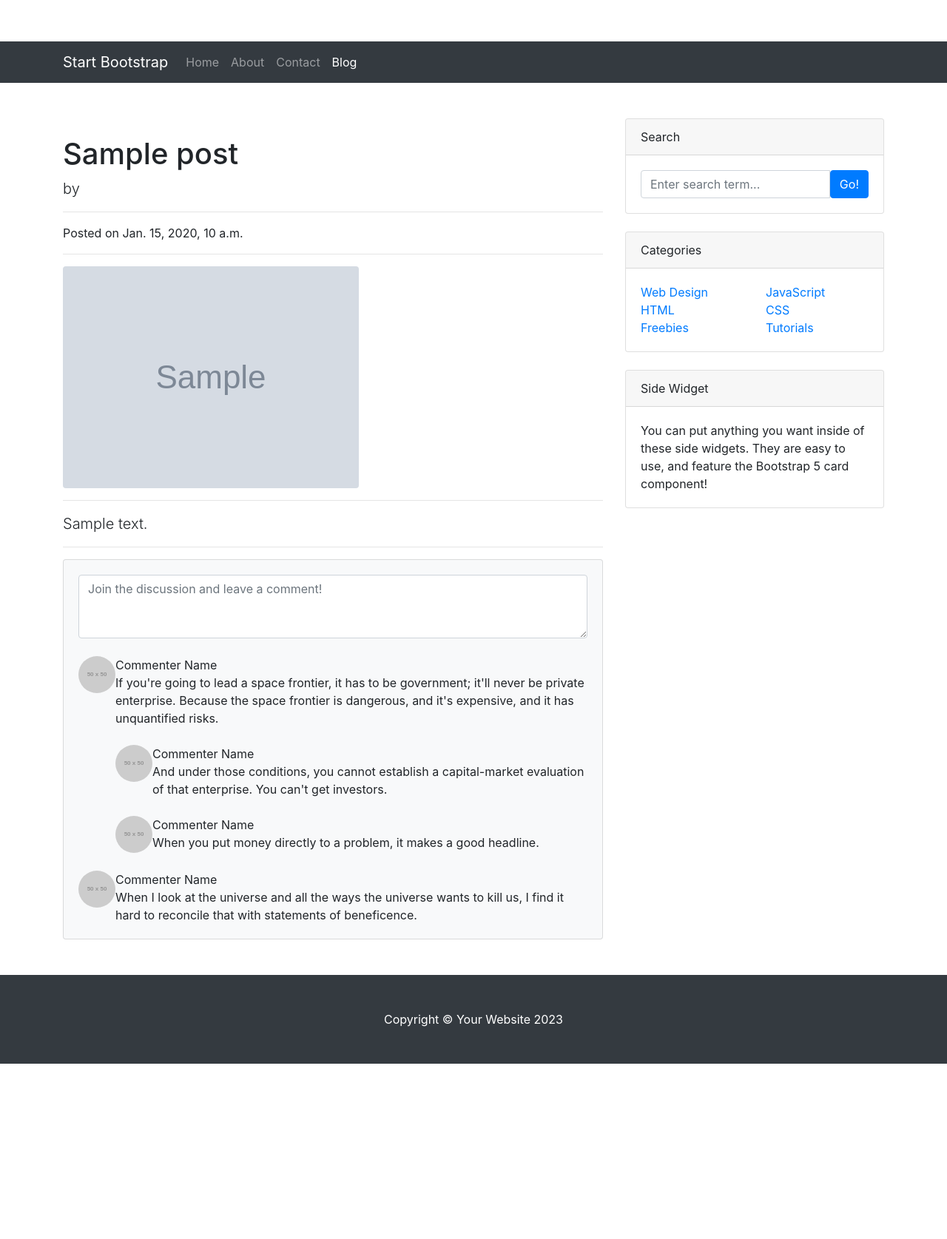
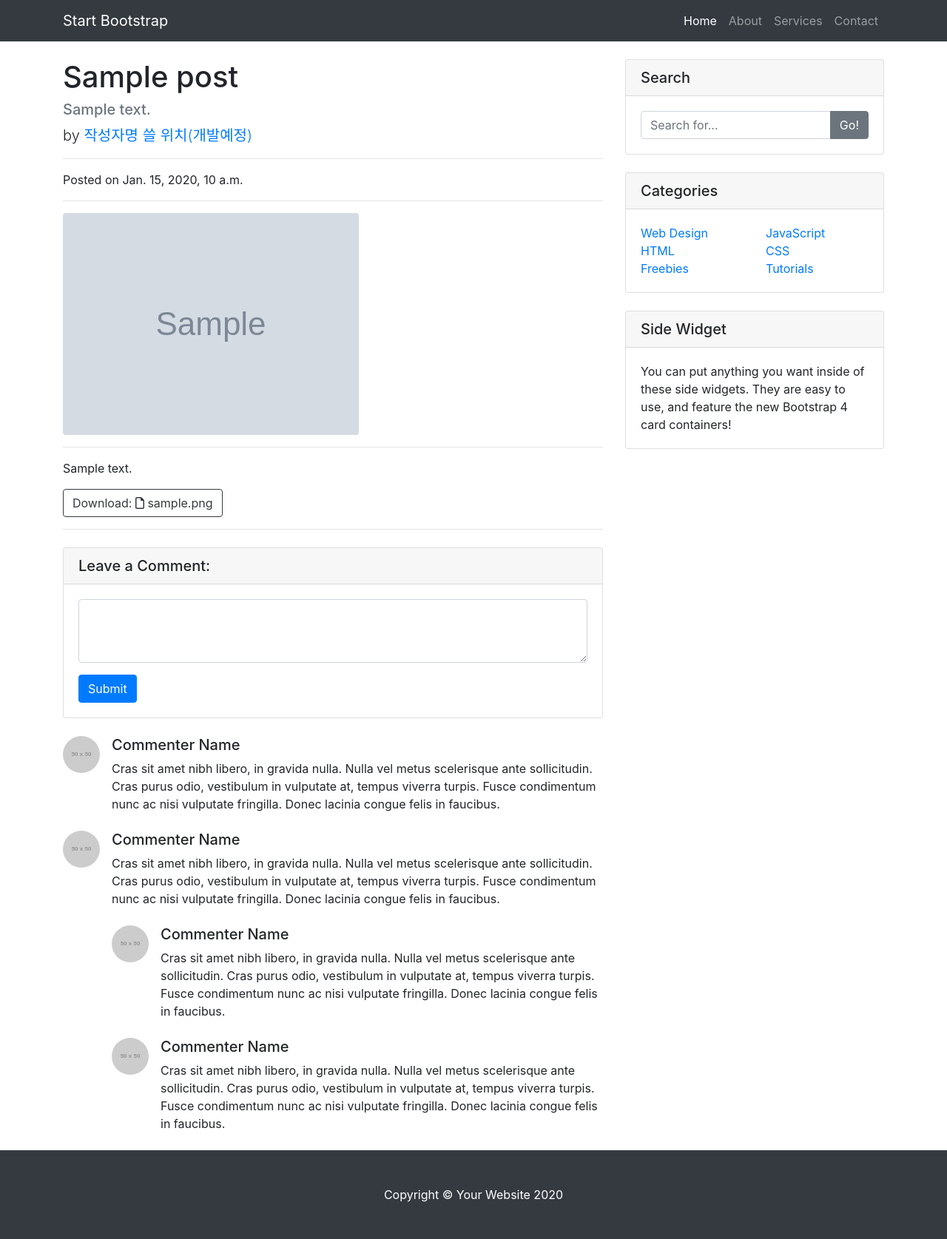
Before and after one commit to 1hacio/study2, a Django app: page /blog/1/ in a window 1280 px wide. Shown: the whole page at 74% size. Before the commit the page ends 1438 px from the top, so only its background shows below. Run offline with Django 5.2, Linux system fonts and the light colour scheme; tables that the repository leaves empty hold one stand-in row (values such as "Sample post"); grey boxes marked "Sample" are stand-in pictures; grey boxes labelled with a size stand in for pictures from a placeholder-image service; some libraries are stand-ins or nearby versions.

Commit message:
대표이미지 문제, 다운버튼, 미리보기와 요약추가

```diff
--- a/blog/templates/blog/post_detail.html
+++ b/blog/templates/blog/post_detail.html
@@ -1,157 +1,248 @@
 <!DOCTYPE html>
+{% load static %}
+<html lang="ko">
 
-{% load static %}
+<head>
 
-<html lang="en">
-    <head>
-        <meta charset="utf-8" />
-        <meta name="viewport" content="width=device-width, initial-scale=1, shrink-to-fit=no" />
-        <meta name="description" content="" />
-        <meta name="author" content="" />
-        <title>{{ post.title } - Blog}</title>
-        <!-- Favicon-->
-        <link rel="icon" type="image/x-icon" href="assets/favicon.ico" />
-        <link href="{% static 'blog/css/blog-post.css' %}" rel="stylesheet" media="screen"/>
-        <!-- Core theme CSS (includes Bootstrap)-->
-        <link href="{% static 'blog/bootstrap/bootstrap.min.css' %}" rel="stylesheet" media="screen"/>
+    <meta charset="utf-8">
+    <meta name="viewport" content="width=device-width, initial-scale=1, shrink-to-fit=no">
+    <meta name="description" content="">
+    <meta name="author" content="">
+
+    <title>{{ post.title }} - Blog</title>
+
+    <!-- Bootstrap core CSS -->
+    <link rel="stylesheet" href="{% static 'blog/bootstrap/bootstrap.min.css' %}" media="screen">
+
+    <!-- Custom styles for this template -->
+    <link rel="stylesheet" href="{% static 'blog/css/blog-post.css' %}" media="screen">
+    <script src="https://kit.fontawesome.com/216f309edf.js" crossorigin="anonymous"></script>
 </head>
+
 <body>
-        <!-- Responsive navbar-->
-        <nav class="navbar navbar-expand-lg navbar-dark bg-dark">
+
+<!-- Navigation -->
+<nav class="navbar navbar-expand-lg navbar-dark bg-dark fixed-top">
     <div class="container">
-                <a class="navbar-brand" href="#!">Start Bootstrap</a>
-                <button class="navbar-toggler" type="button" data-bs-toggle="collapse" data-bs-target="#navbarSupportedContent" aria-controls="navbarSupportedContent" aria-expanded="false" aria-label="Toggle navigation"><span class="navbar-toggler-icon"></span></button>
-                <div class="collapse navbar-collapse" id="navbarSupportedContent">
-                    <ul class="navbar-nav ms-auto mb-2 mb-lg-0">
-                        <li class="nav-item"><a class="nav-link" href="#">Home</a></li>
-                        <li class="nav-item"><a class="nav-link" href="#!">About</a></li>
-                        <li class="nav-item"><a class="nav-link" href="#!">Contact</a></li>
-                        <li class="nav-item"><a class="nav-link active" aria-current="page" href="#">Blog</a></li>
+        <a class="navbar-brand" href="#">Start Bootstrap</a>
+        <button class="navbar-toggler" type="button" data-toggle="collapse" data-target="#navbarResponsive" aria-controls="navbarResponsive" aria-expanded="false" aria-label="Toggle navigation">
+            <span class="navbar-toggler-icon"></span>
+        </button>
+        <div class="collapse navbar-collapse" id="navbarResponsive">
+            <ul class="navbar-nav ml-auto">
+                <li class="nav-item active">
+                    <a class="nav-link" href="#">Home
+                        <span class="sr-only">(current)</span>
+                    </a>
+                </li>
+                <li class="nav-item">
+                    <a class="nav-link" href="#">About</a>
+                </li>
+                <li class="nav-item">
+                    <a class="nav-link" href="#">Services</a>
+                </li>
+                <li class="nav-item">
+                    <a class="nav-link" href="#">Contact</a>
+                </li>
             </ul>
         </div>
     </div>
 </nav>
-        <!-- Page content-->
-        <div class="container mt-5">
+
+<!-- Page Content -->
+<div class="container">
+
     <div class="row">
+
+        <!-- Post Content Column -->
         <div class="col-lg-8">
-                    <!-- Post content-->
 
-                    <!-- Title-->
+            <!-- Title -->
             <h1 class="mt-4">{{ post.title }}</h1>
-                    <!-- Author-->
+            <h5 class="text-muted">{{ post.hook_text }}</h5>
+            <!-- Author -->
             <p class="lead">
                 by
-                        <a href="#!">{{ post.author }}</a>
+                <a href="#">작성자명 쓸 위치(개발예정)</a>
             </p>
-                    <hr />
-                    <!-- Date/Time-->
+
+            <hr>
+
+            <!-- Date/Time -->
             <p>Posted on {{ post.created_at }}</p>
-                    <hr />
-                    <!-- Preview image-->
-                    <img class="img-fluid rounded" src="{{ post.head_image.url }}" alt="..." />
-                    <hr />
-                    <!-- Post content-->
-                    <p class="lead">{{ post.content }}</p>
-                    <hr />
-                    <!-- Comments section-->
-                    <section class="mb-5">
-                        <div class="card bg-light">
+
+            <hr>
+
+            <!-- Preview Image -->
+            {% if post.head_image %}
+                <img class="img-fluid rounded" src="{{ post.head_image.url }}" alt="{{ post.title }} head_image">
+            {% else %}
+                <img class="img-fluid rounded" src="https://picsum.photos/seed/{{ post.id }}/800/200" alt="random_image">
+            {% endif %}
+
+
+            <hr>
+
+            <!-- Post Content -->
+            <p>{{ post.content }}</p>
+
+            {% if post.file_upload %}
+                <a href="{{ post.file_upload.url }}" class="btn btn-outline-dark" role="button" download>
+                    Download:
+
+                    {% if post.get_file_ext == 'csv' %}
+                        <i class="fas fa-file-csv"></i>
+                    {% elif post.get_file_ext == 'xlsx' or post.get_file_ext == 'xls' %}
+                        <i class="fas fa-file-excel"></i>
+                    {% elif post.get_file_ext == 'docx' or post.get_file_ext == 'doc' %}
+                        <i class="fas fa-file-word"></i>
+                    {% else %}
+                        <i class="far fa-file"></i>
+                    {% endif %}
+
+                    {{ post.get_file_name }}
+                </a>
+            {% endif %}
+
+            <hr>
+
+            <!-- Comments Form -->
+            <div class="card my-4">
+                <h5 class="card-header">Leave a Comment:</h5>
                 <div class="card-body">
-                                <!-- Comment form-->
-                                <form class="mb-4"><textarea class="form-control" rows="3" placeholder="Join the discussion and leave a comment!"></textarea></form>
-                                <!-- Comment with nested comments-->
-                                <div class="d-flex mb-4">
-                                    <!-- Parent comment-->
-                                    <div class="flex-shrink-0"><img class="rounded-circle" src="https://dummyimage.com/50x50/ced4da/6c757d.jpg" alt="..." /></div>
-                                    <div class="ms-3">
-                                        <div class="fw-bold">Commenter Name</div>
-                                        If you're going to lead a space frontier, it has to be government; it'll never be private enterprise. Because the space frontier is dangerous, and it's expensive, and it has unquantified risks.
-                                        <!-- Child comment 1-->
-                                        <div class="d-flex mt-4">
-                                            <div class="flex-shrink-0"><img class="rounded-circle" src="https://dummyimage.com/50x50/ced4da/6c757d.jpg" alt="..." /></div>
-                                            <div class="ms-3">
-                                                <div class="fw-bold">Commenter Name</div>
-                                                And under those conditions, you cannot establish a capital-market evaluation of that enterprise. You can't get investors.
+                    <form>
+                        <div class="form-group">
+                            <textarea class="form-control" rows="3"></textarea>
+                        </div>
+                        <button type="submit" class="btn btn-primary">Submit</button>
+                    </form>
                 </div>
             </div>
-                                        <!-- Child comment 2-->
-                                        <div class="d-flex mt-4">
-                                            <div class="flex-shrink-0"><img class="rounded-circle" src="https://dummyimage.com/50x50/ced4da/6c757d.jpg" alt="..." /></div>
-                                            <div class="ms-3">
-                                                <div class="fw-bold">Commenter Name</div>
-                                                When you put money directly to a problem, it makes a good headline.
+
+            <!-- Single Comment -->
+            <div class="media mb-4">
+                <img class="d-flex mr-3 rounded-circle" src="http://placehold.it/50x50" alt="">
+                <div class="media-body">
+                    <h5 class="mt-0">Commenter Name</h5>
+                    Cras sit amet nibh libero, in gravida nulla. Nulla vel metus scelerisque ante sollicitudin. Cras purus odio, vestibulum in vulputate at, tempus viverra turpis. Fusce condimentum nunc ac nisi vulputate fringilla. Donec lacinia congue felis in faucibus.
+                </div>
+            </div>
+
+            <!-- Comment with nested comments -->
+            <div class="media mb-4">
+                <img class="d-flex mr-3 rounded-circle" src="http://placehold.it/50x50" alt="">
+                <div class="media-body">
+                    <h5 class="mt-0">Commenter Name</h5>
+                    Cras sit amet nibh libero, in gravida nulla. Nulla vel metus scelerisque ante sollicitudin. Cras purus odio, vestibulum in vulputate at, tempus viverra turpis. Fusce condimentum nunc ac nisi vulputate fringilla. Donec lacinia congue felis in faucibus.
+
+                    <div class="media mt-4">
+                        <img class="d-flex mr-3 rounded-circle" src="http://placehold.it/50x50" alt="">
+                        <div class="media-body">
+                            <h5 class="mt-0">Commenter Name</h5>
+                            Cras sit amet nibh libero, in gravida nulla. Nulla vel metus scelerisque ante sollicitudin. Cras purus odio, vestibulum in vulputate at, tempus viverra turpis. Fusce condimentum nunc ac nisi vulputate fringilla. Donec lacinia congue felis in faucibus.
+                        </div>
+                    </div>
+
+                    <div class="media mt-4">
+                        <img class="d-flex mr-3 rounded-circle" src="http://placehold.it/50x50" alt="">
+                        <div class="media-body">
+                            <h5 class="mt-0">Commenter Name</h5>
+                            Cras sit amet nibh libero, in gravida nulla. Nulla vel metus scelerisque ante sollicitudin. Cras purus odio, vestibulum in vulputate at, tempus viverra turpis. Fusce condimentum nunc ac nisi vulputate fringilla. Donec lacinia congue felis in faucibus.
+                        </div>
+                    </div>
+
+                </div>
+            </div>
+
+        </div>
+
+        <!-- Sidebar Widgets Column -->
+        <div class="col-md-4">
+
+            <!-- Search Widget -->
+            <div class="card my-4">
+                <h5 class="card-header">Search</h5>
+                <div class="card-body">
+                    <div class="input-group">
+                        <input type="text" class="form-control" placeholder="Search for...">
+                        <span class="input-group-append">
+                <button class="btn btn-secondary" type="button">Go!</button>
+              </span>
                     </div>
                 </div>
             </div>
-                                </div>
-                                <!-- Single comment-->
-                                <div class="d-flex">
-                                    <div class="flex-shrink-0"><img class="rounded-circle" src="https://dummyimage.com/50x50/ced4da/6c757d.jpg" alt="..." /></div>
-                                    <div class="ms-3">
-                                        <div class="fw-bold">Commenter Name</div>
-                                        When I look at the universe and all the ways the universe wants to kill us, I find it hard to reconcile that with statements of beneficence.
-                                    </div>
-                                </div>
-                            </div>
-                        </div>
-                    </section>
-                </div>
-                <!-- Side widgets-->
-                <div class="col-lg-4">
-                    <!-- Search widget-->
-                    <div class="card mb-4">
-                        <div class="card-header">Search</div>
-                        <div class="card-body">
-                            <div class="input-group">
-                                <input class="form-control" type="text" placeholder="Enter search term..." aria-label="Enter search term..." aria-describedby="button-search" />
-                                <button class="btn btn-primary" id="button-search" type="button">Go!</button>
-                            </div>
-                        </div>
-                    </div>
-                    <!-- Categories widget-->
-                    <div class="card mb-4">
-                        <div class="card-header">Categories</div>
+
+            <!-- Categories Widget -->
+            <div class="card my-4">
+                <h5 class="card-header">Categories</h5>
                 <div class="card-body">
                     <div class="row">
-                                <div class="col-sm-6">
+                        <div class="col-lg-6">
                             <ul class="list-unstyled mb-0">
-                                        <li><a href="#!">Web Design</a></li>
-                                        <li><a href="#!">HTML</a></li>
-                                        <li><a href="#!">Freebies</a></li>
+                                <li>
+                                    <a href="#">Web Design</a>
+                                </li>
+                                <li>
+                                    <a href="#">HTML</a>
+                                </li>
+                                <li>
+                                    <a href="#">Freebies</a>
+                                </li>
                             </ul>
                         </div>
-                                <div class="col-sm-6">
+                        <div class="col-lg-6">
                             <ul class="list-unstyled mb-0">
-                                        <li><a href="#!">JavaScript</a></li>
-                                        <li><a href="#!">CSS</a></li>
-                                        <li><a href="#!">Tutorials</a></li>
+                                <li>
+                                    <a href="#">JavaScript</a>
+                                </li>
+                                <li>
+                                    <a href="#">CSS</a>
+                                </li>
+                                <li>
+                                    <a href="#">Tutorials</a>
+                                </li>
                             </ul>
                         </div>
                     </div>
                 </div>
             </div>
-                    <!-- Side widget-->
-                    <div class="card mb-4">
-                        <div class="card-header">Side Widget</div>
-                        <div class="card-body">You can put anything you want inside of these side widgets. They are easy to use, and feature the Bootstrap 5 card component!</div>
+
+            <!-- Side Widget -->
+            <div class="card my-4">
+                <h5 class="card-header">Side Widget</h5>
+                <div class="card-body">
+                    You can put anything you want inside of these side widgets. They are easy to use, and feature the new Bootstrap 4 card containers!
                 </div>
             </div>
+
         </div>
+
     </div>
-        <!-- Footer-->
+    <!-- /.row -->
+
+</div>
+<!-- /.container -->
+
+<!-- Footer -->
 <footer class="py-5 bg-dark">
-            <div class="container"><p class="m-0 text-center text-white">Copyright &copy; Your Website 2023</p></div>
+    <div class="container">
+        <p class="m-0 text-center text-white">Copyright &copy; Your Website 2020</p>
+    </div>
+    <!-- /.container -->
 </footer>
-        <!-- Bootstrap core JS-->
-        <script src="https://cdn.jsdelivr.net/npm/jquery@3.5.1/dist/jquery.slim.min.js"
-        integrity="sha384-DfXdz2htPH0lsSSs5nCTpuj/zy4C+OGpamoFVy38MVBnE+IbbVYUew+OrCXaRkfj"
+
+<!-- Bootstrap core JavaScript -->
+<script src="https://code.jquery.com/jquery-3.4.1.slim.min.js"
+        integrity="sha384-J6qa4849blE2+poT4WnyKhv5vZF5SrPo0iEjwBvKU7imGFAV0wwj1yYfoRSJoZ+n"
         crossorigin="anonymous"></script>
-    <script src="https://cdn.jsdelivr.net/npm/popper.js@1.16.1/dist/umd/popper.min.js"
-        integrity="sha384-9/reFTGAW83EW2RDu2S0VKaIzap3H66lZH81PoYlFhbGU+6BZp6G7niu735Sk7lN"
+<script src="https://cdn.jsdelivr.net/npm/popper.js@1.16.0/dist/umd/popper.min.js"
+        integrity="sha384-Q6E9RHvbIyZFJoft+2mJbHaEWldlvI9IOYy5n3zV9zzTtmI3UksdQRVvoxMfooAo"
         crossorigin="anonymous"></script>
-    <script src="https://cdn.jsdelivr.net/npm/bootstrap@4.6.2/dist/js/bootstrap.min.js"
-        integrity="sha384-+sLIOodYLS7CIrQpBjl+C7nPvqq+FbNUBDunl/OZv93DB7Ln/533i8e/mZXLi/P+"
+<script src="https://stackpath.bootstrapcdn.com/bootstrap/4.4.1/js/bootstrap.min.js"
+        integrity="sha384-wfSDF2E50Y2D1uUdj0O3uMBJnjuUD4Ih7YwaYd1iqfktj0Uod8GCExl3Og8ifwB6"
         crossorigin="anonymous"></script>
+
+
 </body>
+
 </html>
```
Also changed, not shown: blog/models.py (+8 -0 lines), blog/templates/blog/post_list.html (+106 -89 lines). Lines whose indentation alone changed are shown as unchanged.
